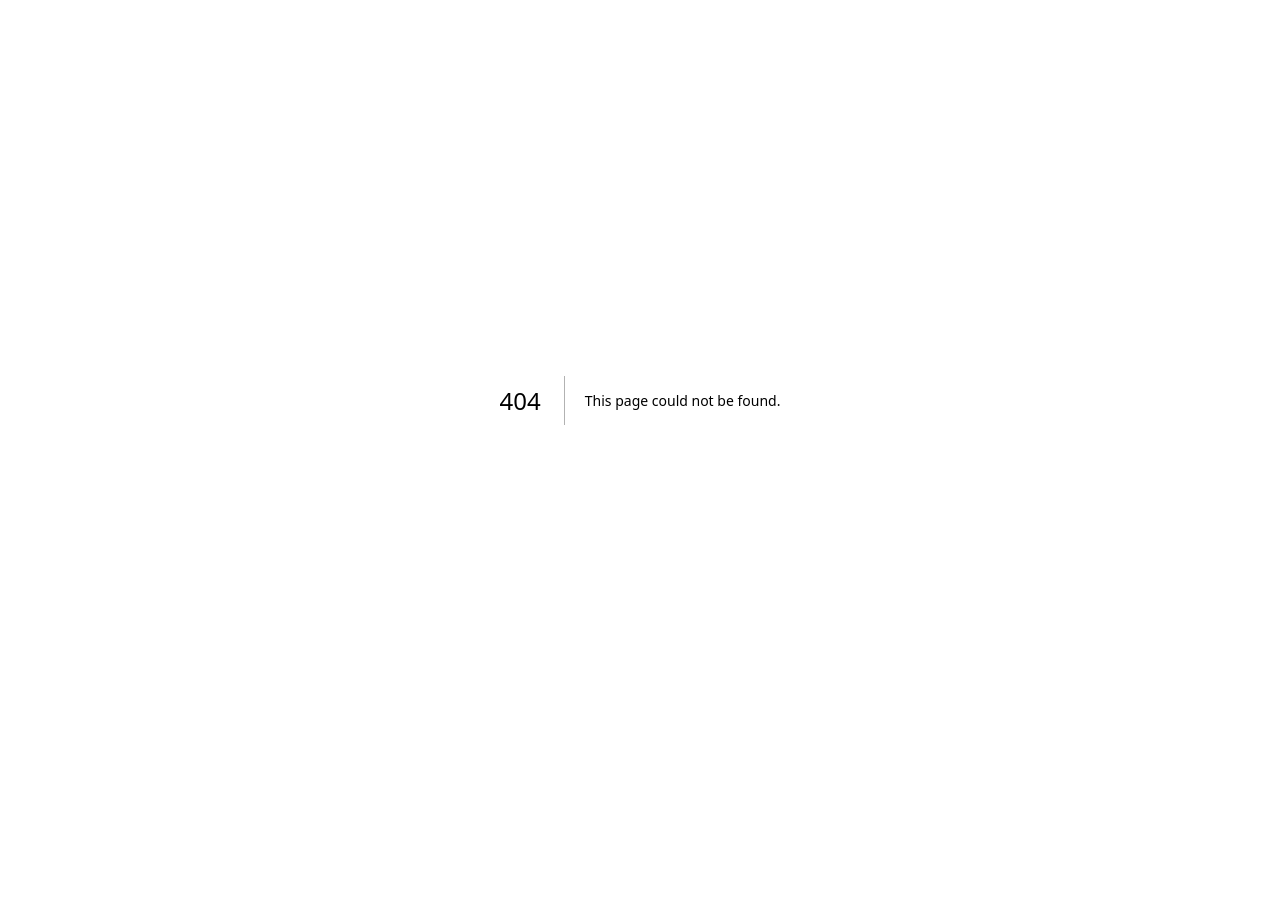
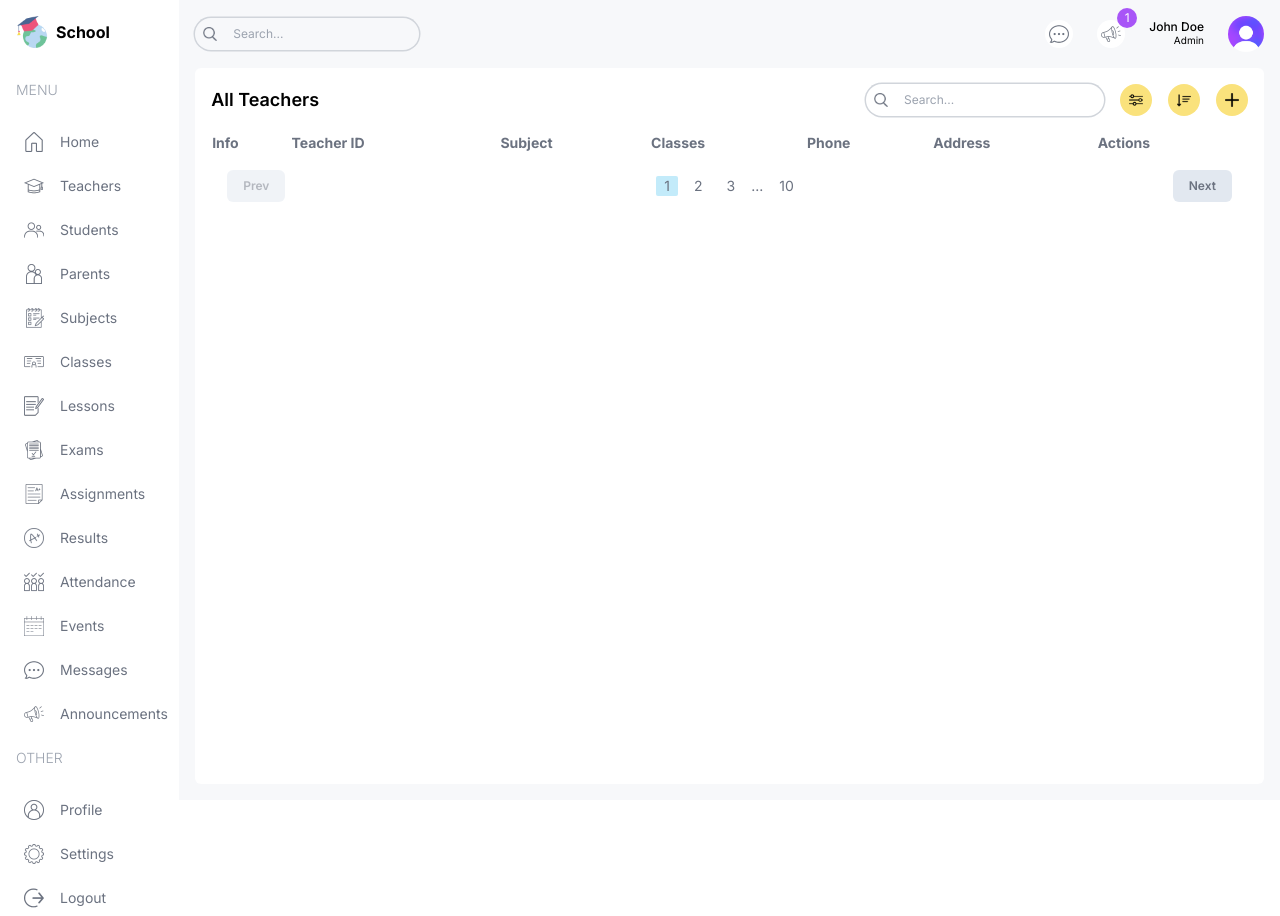
Before and after one commit to jlcoding01/next-dashboard, a Next.js app: page /list/teachers in a window 1280 px wide. Before the commit this address had no page. Before the commit the page ends 800 px from the top, so only its background shows below. Built offline with nearby package versions, Linux system fonts and the light colour scheme.

Commit message:
Add table

```diff
--- /dev/null
+++ b/src/app/(dashboard)/list/teachers/page.tsx
@@ -0,0 +1,49 @@
+import Pagination from "@/components/Pagination";
+import Table from "@/components/Table";
+import TableSearch from "@/components/TableSearch";
+import Image from "next/image";
+
+const columns = [
+  { header: "Info", accessor: "info" },
+  {
+    header: "Teacher ID",
+    accessor: "teacherID",
+    className: "hidden md:table-cell",
+  },
+  { header: "Subject", accessor: "subject", className: "hidden md:table-cell" },
+  { header: "Classes", accessor: "classes", className: "hidden md:table-cell" },
+  { header: "Phone", accessor: "phone", className: "hidden lg:table-cell" },
+  { header: "Address", accessor: "address", className: "hidden lg:table-cell" },
+  { header: "Actions", accessor: "action" },
+];
+
+const TeacherList = () => {
+  return (
+    <div className="bg-white p-4 rounded-md flex-1 m-4 mt-0">
+      {/* TOP */}
+      <div className="flex items-center justify-between">
+        <h1 className="hidden md:block text-lg font-semibold">All Teachers</h1>
+        <div className="flex flex-col md:flex-row items-center gap-4 w-full md:w-auto">
+          <TableSearch />
+          <div className="flex items-center gap-4 self-end">
+            <button className="w-8 h-8 flex items-center justify-center rounded-full bg-lamaYellow">
+              <Image src="/filter.png" alt="" width={14} height={14} />
+            </button>
+            <button className="w-8 h-8 flex items-center justify-center rounded-full bg-lamaYellow">
+              <Image src="/sort.png" alt="" width={14} height={14} />
+            </button>
+            <button className="w-8 h-8 flex items-center justify-center rounded-full bg-lamaYellow">
+              <Image src="/plus.png" alt="" width={14} height={14} />
+            </button>
+          </div>
+        </div>
+      </div>
+      {/* List */}
+      <Table columns={columns} />
+      {/* Pagination */}
+      <Pagination />
+    </div>
+  );
+};
+
+export default TeacherList;
--- /dev/null
+++ b/src/components/Pagination.tsx
@@ -0,0 +1,24 @@
+const Pagination = () => {
+  return (
+    <div className="p-4 flex items-center justify-between text-gray-500">
+      <button
+        disabled
+        className="py-2 px-4 rounded-md bg-slate-200 text-xs font-semibold disabled:opacity-50 disabled:cursor-not-allowed"
+      >
+        Prev
+      </button>
+      <div className="flex items-center gap-2 text-sm">
+        <button className="px-2 rounded-sm bg-lamaSky">1</button>
+        <button className="px-2 rounded-sm">2</button>
+        <button className="px-2 rounded-sm">3</button>
+        ...
+        <button className="px-2 rounded-sm">10</button>
+      </div>
+      <button className="py-2 px-4 rounded-md bg-slate-200 text-xs font-semibold disabled:opacity-50 disabled:cursor-not-allowed">
+        Next
+      </button>
+    </div>
+  );
+};
+
+export default Pagination;
--- /dev/null
+++ b/src/components/Table.tsx
@@ -0,0 +1,21 @@
+const Table = ({
+  columns,
+}: {
+  columns: { header: string; accessor: string; className?: string }[];
+}) => {
+  return (
+    <table className="w-full mt-4">
+      <thead>
+        <tr className="text-left text-gray-500 text-sm">
+          {columns.map((col) => (
+            <th key={col.accessor} className={col.className}>
+              {col.header}
+            </th>
+          ))}
+        </tr>
+      </thead>
+    </table>
+  );
+};
+
+export default Table;
--- /dev/null
+++ b/src/components/TableSearch.tsx
@@ -0,0 +1,16 @@
+import Image from "next/image";
+
+const TableSearch = () => {
+  return (
+    <div className="w-full md:w-auto flex items-center gap-2 text-xs rounded-full ring-[1.5px] ring-gray-300 px-2">
+      <Image src="/search.png" alt="" width={14} height={14} />
+      <input
+        type="text"
+        placeholder="Search..."
+        className="w-[200px] p-2 bg-transparent outline-none"
+      />
+    </div>
+  );
+};
+
+export default TableSearch;
```
